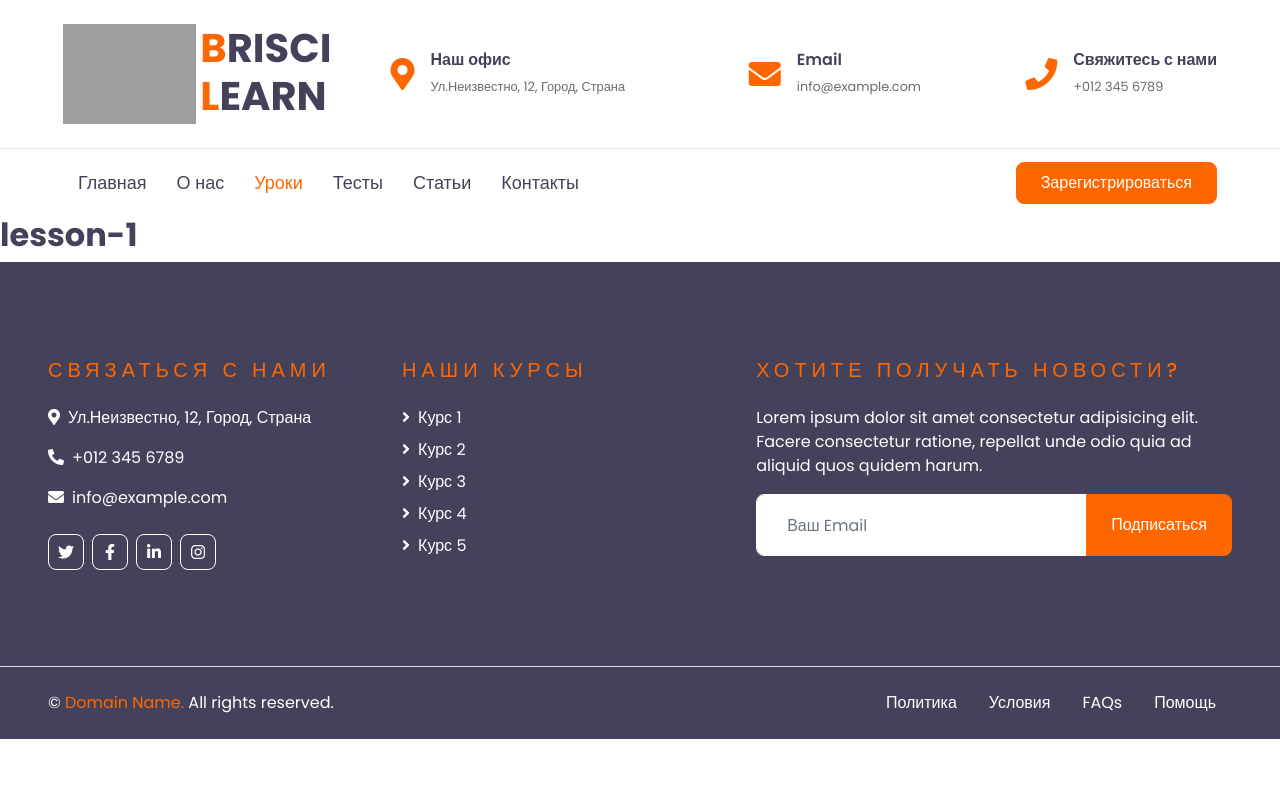
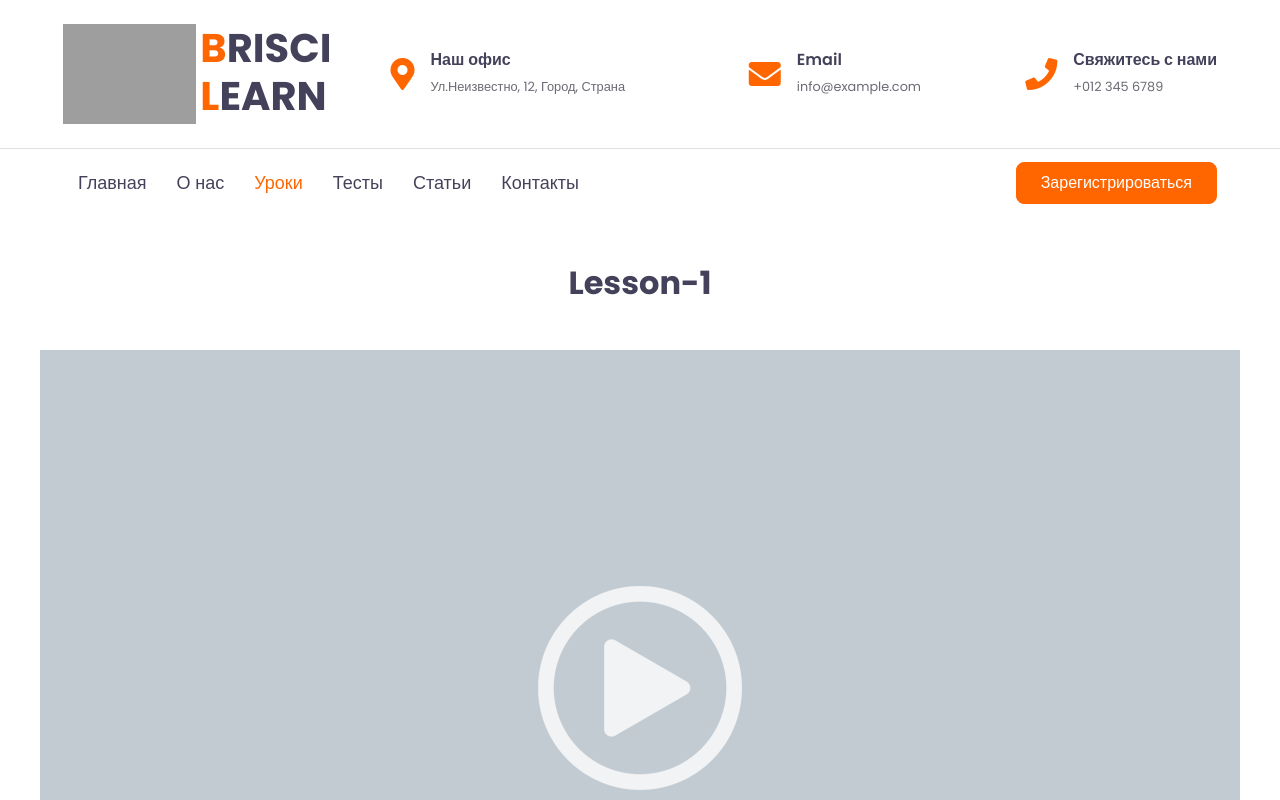
Before and after one commit to Breakhead2/Briskly-React, a React (Create React App) app: page /lessons/1 in a window 1280 px wide. Shown: the top 800 px of the page. Built offline with nearby package versions, Linux system fonts and the light colour scheme; grey boxes are pictures that could not be loaded.

Commit message:
Добавил страницу урока

```diff
--- a/src/pages/LessonsPage.jsx
+++ b/src/pages/LessonsPage.jsx
@@ -11,20 +11,20 @@ function LessonsPage() {
   ];
   return (
     <div className="container-fluid text-center py-5">
-      <h2>Lessons page</h2>
+      <h2 className="mb-5">Lessons page</h2>
       <div className="d-flex justify-content-center">
         <div className="row row-cols-3">
           {lessons.map((lesson) => (
-            <div className="col">
-              <Card key={lesson.id} className="col mb-3">
-                <Card.Img variant="top" src="holder.js/100px180" />
+            <div key={lesson.id} className="col mb-3">
+              <Card>
+                <Card.Img variant="top" src="img/lesson-placeholder.svg" />
                 <Card.Body>
                   <Card.Title>{lesson.title}</Card.Title>
                   <Card.Text>
                     Some quick example text to build on the card title and make
                     up the bulk of the card's content.
                   </Card.Text>
-                  <Link to={`/lessons/${lesson.id}`}>Go somewhere</Link>
+                  <Link to={`/lessons/${lesson.id}`}>Перейти</Link>
                 </Card.Body>
               </Card>
             </div>
--- a/src/pages/SingleLessonPage.jsx
+++ b/src/pages/SingleLessonPage.jsx
@@ -2,8 +2,13 @@ import { useParams } from 'react-router-dom';
 
 function SingleLessonPage() {
   const { id } = useParams();
-  console.log(id);
-  return <h2>lesson-{id}</h2>;
+
+  return (
+    <div className="container-fluid text-center py-5">
+      <h2 className="mb-5">Lesson-{id}</h2>
+      <img src="/img/video-player-placeholder.gif" alt="..." />
+    </div>
+  );
 }
 
 export default SingleLessonPage;
```
Also changed, not shown: public/img/lesson-placeholder.svg (added), public/img/video-player-placeholder.gif (added).
